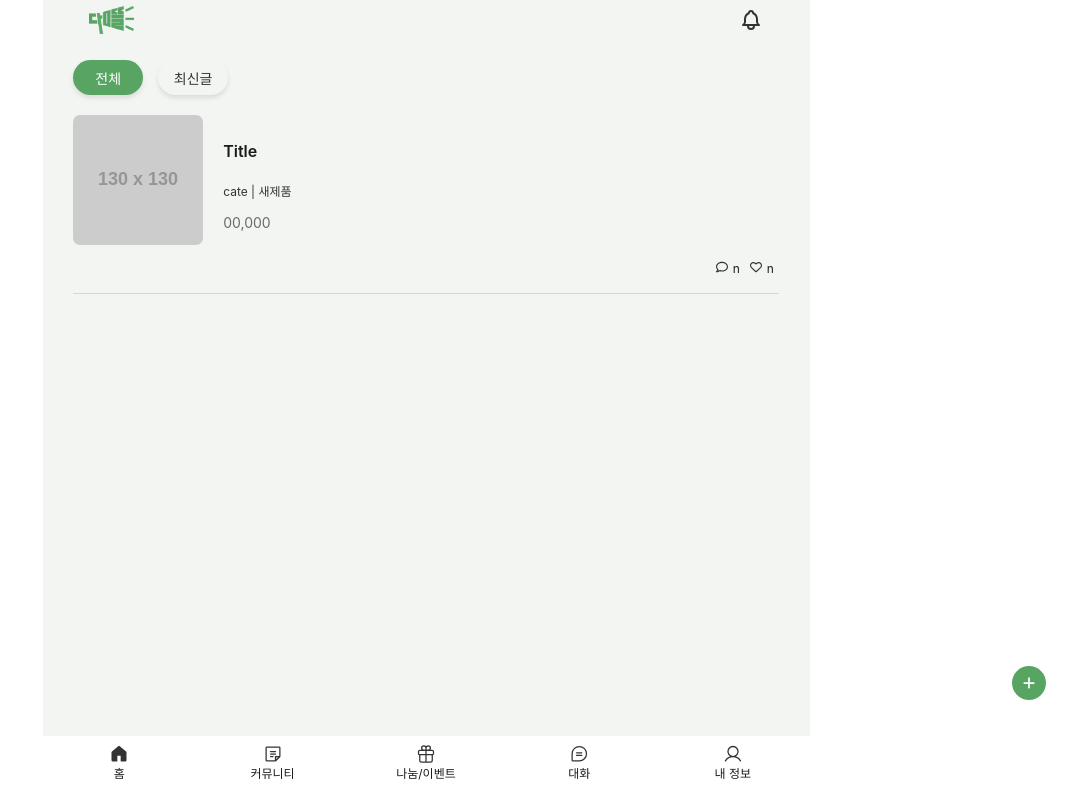
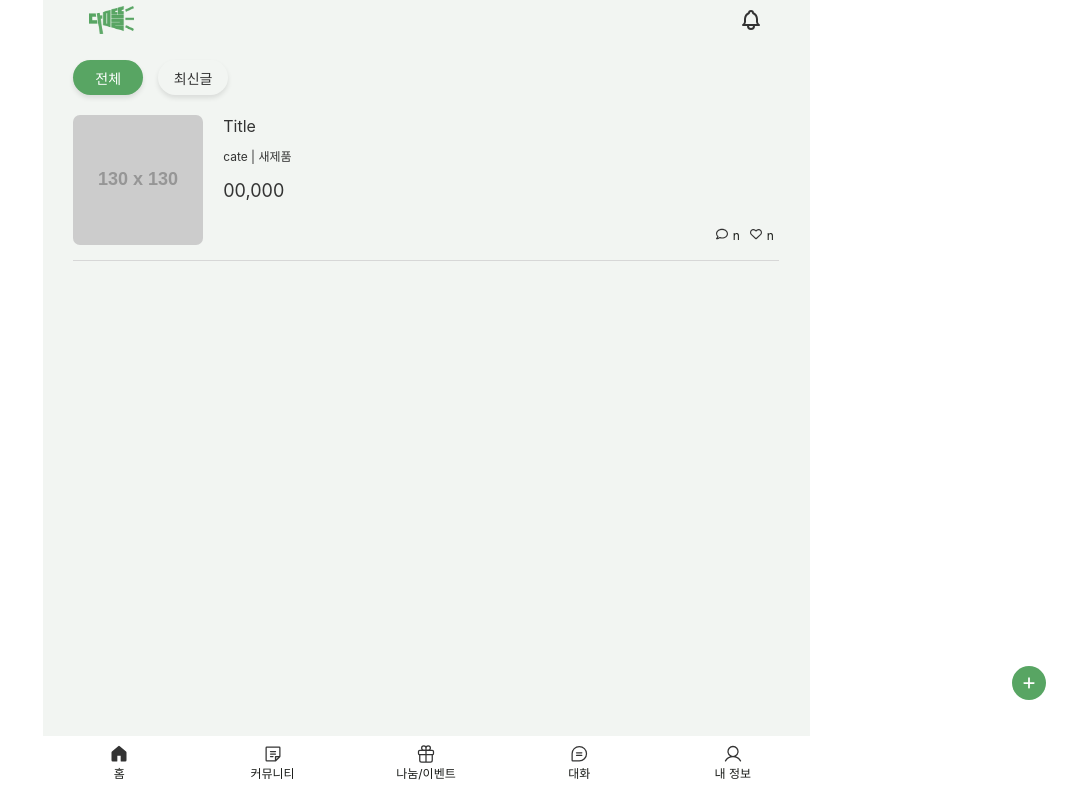
Before and after one commit to 16automne/damteulFront, a React (Create React App) app: page / in a window 1280 px wide. Shown: the whole page, without its empty margins (214-1280 px from the left). Built offline with nearby package versions, Linux system fonts and the light colour scheme.

Commit message:
작업 내려받기

```diff
--- a/src/components/GoodsList/GoodsList.js
+++ b/src/components/GoodsList/GoodsList.js
@@ -15,9 +15,9 @@ function GoodsList(props) {
 			className='goodsList'>
 							{/* 상품이미지 영역 */}
 							<img src='https://placehold.co/130x130' alt='product'/>
-							<div className='goodsArea'>
+							<div className='goodsListArea'>
 								{/* 텍스트 영역 */}
-								<div className='goodsInfo'>
+								<div className='goodsListInfo'>
 								<h3>Title</h3>
 								<span>cate | 새제품</span>
 								<p>00,000</p>
--- a/src/components/GoodsList/style/goodsList.css
+++ b/src/components/GoodsList/style/goodsList.css
@@ -11,22 +11,22 @@
   height: 130px;
   border-radius: 7px;
 }
-.goodsList .goodsArea {
+.goodsList .goodsListArea {
   width: 100%;
   position: relative;
 }
-.goodsList .goodsInfo {
+.goodsList .goodsListInfo {
   display: flex;
   flex-direction: column;
   gap: 12px;
 }
-.goodsList .goodsInfo > h3 {
+.goodsList .goodsListInfo > h3 {
   font-size: 16px;
 }
-.goodsList .goodsInfo > span {
+.goodsList .goodsListInfo > span {
   font-size: 12px;
 }
-.goodsList .goodsInfo > p {
+.goodsList .goodsListInfo > p {
   font-size: 18px;
 }
 .goodsList .goodsReaction {
--- a/src/components/GoodsList/style/goodsList.scss
+++ b/src/components/GoodsList/style/goodsList.scss
@@ -14,12 +14,12 @@
 		width: 130px; height: 130px;
 		border-radius: 7px;
 	}
-	.goodsArea{
+	.goodsListArea{
 		width: 100%;
 		position: relative;
 	}
 	// 텍스트영역
-	.goodsInfo{
+	.goodsListInfo{
 		display: flex;
 		flex-direction: column;
 		gap: 12px;
```
